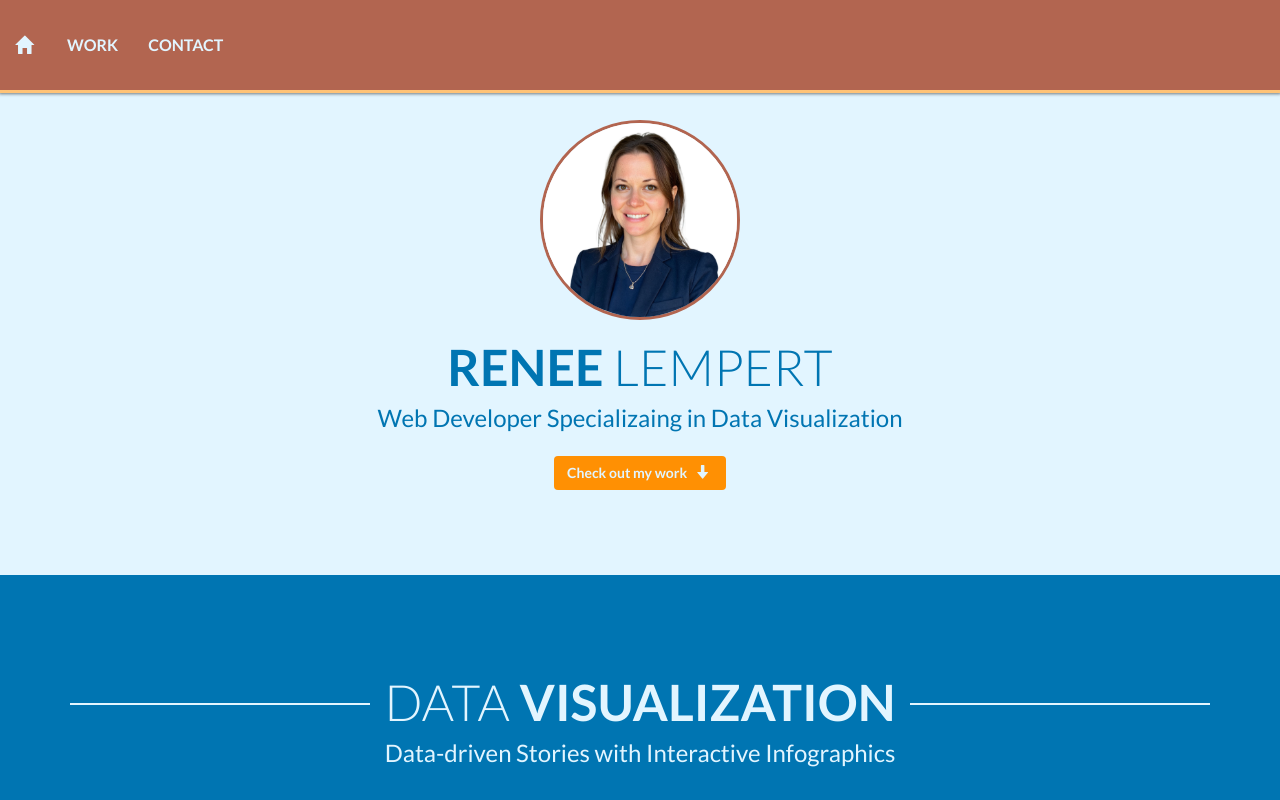
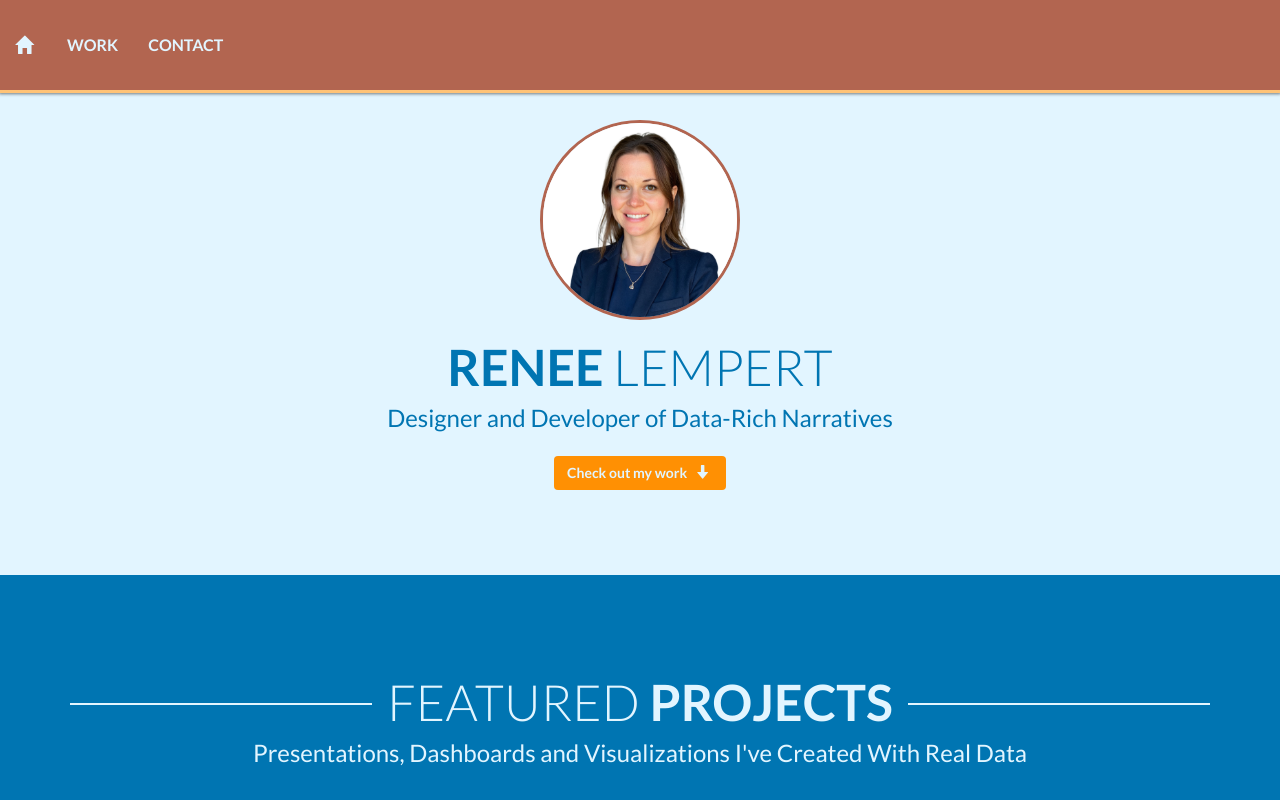
Before and after one commit to reneelightner/personalWebsite, a plain HTML site: page index.html in a window 1280 px wide. Shown: the top 800 px of the page. Drawn offline with Linux system fonts and the light colour scheme.

Commit message:
update taglines

```diff
--- a/index.html
+++ b/index.html
@@ -46,7 +46,7 @@
 						<img src="images/about-me-photo.jpg" alt="Renee Lempert">
 					</div>
 					<h1><span class='bold'>Renee</span> Lempert</h1>
-					<h3>Web Developer Specializaing in Data Visualization</h3>
+					<h3>Designer and Developer of Data-Rich Narratives</h3>
 					<button class="btn top-buffer jump-work-link">
 						Check out my work <span class="glyphicon glyphicon-arrow-down"></span>
 					</button>
@@ -58,10 +58,9 @@
 		<section class ='container-fluid'>
 			<div class='container'>
 				<div class='row' id='work'>
-
 					<div class='col-lg-12 col-md-12 col-sm-12 col-xs-12'>
-						<h2 class='background'><span class="background-wrap">Data <span class="bold">Visualization</span><span></h2>
-						<h3>Data-driven Stories with Interactive Infographics</h3>
+						<h2 class='background'><span class="background-wrap">Featured <span class="bold">Projects</span><span></h2>
+						<h3>Presentations, Dashboards and Visualizations I've Created With Real Data</h3>
 					</div>
 					<div class="col-lg-4 col-md-4 col-sm-6 col-xs-6 work-example-wrap">
 						<div class='work-ex-inner'>
```
